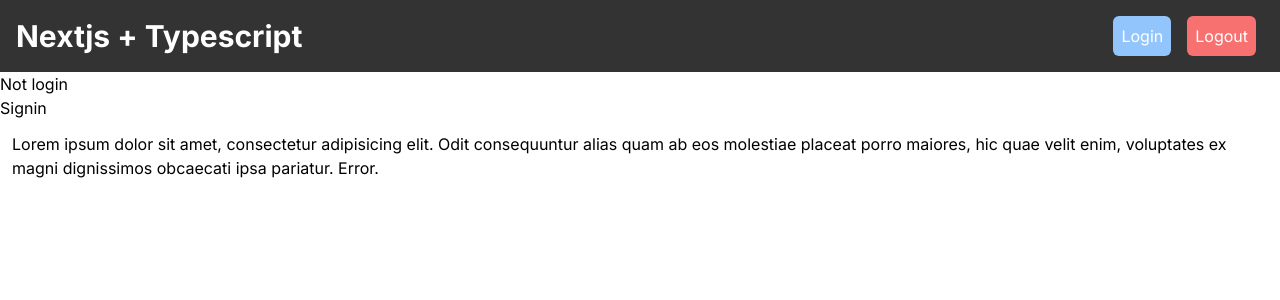
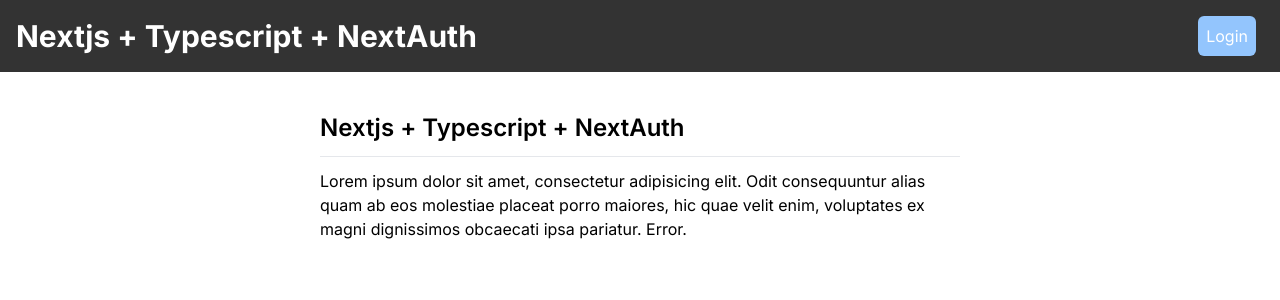
Before and after one commit to ibrandhub/nextjs-typescript, a Next.js app: page / in a window 1280 px wide. Shown: the top 300 px of the page. Built offline with nearby package versions, Linux system fonts and the light colour scheme; no server answers.

Commit message:
[FIX] signIn nextauth

```diff
--- a/src/app/api/auth/[...nextauth]/route.ts
+++ b/src/app/api/auth/[...nextauth]/route.ts
@@ -1,37 +1,47 @@
-import NextAuth, { AuthOptions, SessionOptions } from "next-auth";
-import CredentialsProvider from "next-auth/providers/credentials";
-import bcrypt from "bcryptjs";
-import { connectMongoDB } from "../../../../lib/mongodb";
-import { User } from "../../../../models/user";
+import NextAuth from 'next-auth';
+import CredentialsProvider from 'next-auth/providers/credentials';
+import bcrypt from 'bcryptjs';
+import { connectMongoDB } from '../../../../../lib/mongodb';
+import { User } from '../../../../../models/user';
 
 const hanlder = NextAuth({
   providers: [
     CredentialsProvider({
-      name: "credentials",
+      name: 'credentials',
       credentials: {
-        email: { label: "Email", type: "email", placeholder: "Enter Email" },
+        email: { label: 'Email', type: 'email', placeholder: 'Enter Email' },
         password: {
-          label: "Password",
-          type: "password",
-          placeholder: "Enter Password",
+          label: 'Password',
+          type: 'password',
+          placeholder: 'Enter Password',
         },
       },
       async authorize(credentials): Promise<any> {
         try {
           // Add your authentication logic here
-          if (
-            credentials &&
-            credentials.email === "x@x" &&
-            credentials.password === "a"
-          ) {
-            // Return user object if credentials are valid
-            return { id: 1, email: "test@example.com" };
-          } else {
-            // Return null if credentials are invalid
-            return null;
+
+          await connectMongoDB();
+
+          const user = await User.findOne({ email: credentials?.email });
+
+          if (!user) {
+            throw new Error('No user found');
           }
+
+          if (credentials?.password) {
+            const isValid = await bcrypt.compare(
+              credentials.password,
+              user.password
+            );
+
+            if (!isValid) {
+              throw new Error('Invalid password');
+            }
+          }
+
+          return { email: user.email };
         } catch (error) {
-          console.error("Authorization error:", error);
+          console.error('Authorization error:', error);
           return null;
         }
       },
--- a/src/app/api/checkUser/route.ts
+++ b/src/app/api/checkUser/route.ts
@@ -1,7 +1,6 @@
 import { NextResponse } from 'next/server';
 import { connectMongoDB } from '../../../../lib/mongodb';
 import { User } from '../../../../models/user';
-import bcrypt from 'bcryptjs';
 
 export async function POST(request: Request) {
   try {
--- a/src/app/login/page.tsx
+++ b/src/app/login/page.tsx
@@ -1,51 +1,42 @@
-"use client";
+'use client';
 
-import Link from "next/link";
-import React from "react";
-import { useRouter } from "next/navigation";
-import Navbar from "@/components/layout/Navbar";
-import { signIn } from "next-auth/react";
-import { useSession, signOut } from "next-auth/react";
+import Link from 'next/link';
+import React, { useEffect } from 'react';
+import { useRouter } from 'next/navigation';
+import Navbar from '@/components/layout/Navbar';
+import { signIn } from 'next-auth/react';
+import { useSession } from 'next-auth/react';
 
-function Login() {
+function LoginPage() {
   const [error, setError] = React.useState<string | null>(null);
   const router = useRouter();
 
-  // const { data: session } = useSession();
-  // console.log(session);
-  // if (session) {
-  //   console.log('return')
-  //   return (
-  //     <>
-  //       Signin is as {session?.user?.email}{" "}
-  //       <button onClick={() => signOut}> Sign out</button>
-  //     </>
-  //   );
-  // }
+  const { data: session } = useSession();
+
+  useEffect(() => {
+    if (session) {
+      router.replace('/welcome');
+    }
+  }, [session, router]);
 
   const handlerSubmit = async (e: React.FormEvent<HTMLFormElement>) => {
     e.preventDefault();
-    console.log("handlerSubmit", {
-      email: e.currentTarget.email.value,
-      password: e.currentTarget.password.value,
-      redirect: false,
-    });
+
     try {
-      const response: any = await signIn("credentials", {
+      const response: any = await signIn('credentials', {
         email: e.currentTarget.email.value,
         password: e.currentTarget.password.value,
         redirect: false,
       });
 
-      console.log("response login", response);
       if (response.error) {
         setError(response.error);
       } else {
-        response.url = "/";
-        router.push(response.url); // Redirect to the URL returned by NextAuth.js
+        response.url = '/welcome';
+        router.push(response.url);
       }
     } catch (error) {
-      setError("An error occurred while logging in");
+      setError('An error occurred while logging in');
     }
   };
 
@@ -86,8 +77,8 @@
           </form>
 
           <div className="text-center my-3">
-            Go to{" "}
-            <Link href={"/register"} className="text-blue-500">
+            Go to{' '}
+            <Link href={'/register'} className="text-blue-500">
               Register
             </Link>
           </div>
@@ -103,4 +94,4 @@
   );
 }
 
-export default Login;
+export default LoginPage;
--- a/src/app/page.tsx
+++ b/src/app/page.tsx
@@ -1,31 +1,24 @@
-"use client";
-import React from "react";
-import { useSession, signIn, signOut } from "next-auth/react";
-import Navbar from "@/components/layout/Navbar";
+'use client';
+
+import React from 'react';
+import Navbar from '@/components/layout/Navbar';
 
 export default function Home() {
-  const { data: session } = useSession();
-  console.log(session);
-  if (session) {
-    return (
-      <>
-        <Navbar />
-        Signin is as {session?.user?.email}{" "}
-        <button onClick={() => signOut()}> Sign out</button>
-      </>
-    );
-  }
-
   return (
     <>
       <Navbar />
-      <div>Not login</div>
-      <button onClick={() => signIn()}>Signin</button>
-      <div className="container mx-auto p-3">
-        Lorem ipsum dolor sit amet, consectetur adipisicing elit. Odit
-        consequuntur alias quam ab eos molestiae placeat porro maiores, hic quae
-        velit enim, voluptates ex magni dignissimos obcaecati ipsa pariatur.
-        Error.
+
+      <div className="max-w-screen-sm mx-auto py-10">
+        <h1 className="text-2xl font-semibold">
+          Nextjs + Typescript + NextAuth
+        </h1>
+        <hr className="my-3" />
+        <div>
+          Lorem ipsum dolor sit amet, consectetur adipisicing elit. Odit
+          consequuntur alias quam ab eos molestiae placeat porro maiores, hic
+          quae velit enim, voluptates ex magni dignissimos obcaecati ipsa
+          pariatur. Error.
+        </div>
       </div>
     </>
   );
--- a/src/app/register/page.tsx
+++ b/src/app/register/page.tsx
@@ -3,14 +3,20 @@
 import Navbar from '@/components/layout/Navbar';
 import Link from 'next/link';
 import React from 'react';
+import { useSession } from 'next-auth/react';
+import { redirect } from 'next/navigation';
 
 function Register() {
   const [error, setError] = React.useState<string | null>(null);
 
+  const { data: session } = useSession();
+
+  if (session) {
+    redirect('/welcome');
+  }
+
   const handleSubmit = async (e: React.FormEvent<HTMLFormElement>) => {
     e.preventDefault();
-
-    console.log('Registering user', e);
 
     const formData = new FormData(e.currentTarget);
 
@@ -20,8 +26,6 @@
       password: formData.get('password'),
       confirmPassword: formData.get('confirmPassword'),
     };
-
-    console.log(data);
 
     if (data.password !== data.confirmPassword) {
       setError('Passwords do not match !');
@@ -56,8 +60,6 @@
         },
         body: JSON.stringify(data),
       });
-
-      console.log('response', response);
 
       if (response.ok) {
         const form = e.target;
--- /dev/null
+++ b/src/app/welcome/page.tsx
@@ -0,0 +1,30 @@
+'use client';
+import React from 'react';
+import { useSession, signIn, signOut } from 'next-auth/react';
+import Navbar from '@/components/layout/Navbar';
+
+export default function Welcome() {
+  const { data: session } = useSession();
+
+  if (session) {
+    return (
+      <>
+        <Navbar session={session} />
+        <div className="max-w-screen-sm mx-auto py-10">
+          <h3 className="text-3xl font-bold"> Hello {session?.user?.email} </h3>
+        </div>
+      </>
+    );
+  } else {
+    return (
+      <>
+        <Navbar />
+        <div className="max-w-screen-sm mx-auto py-10">
+          <h1 className="text-3xl font-bold">Welcome Page</h1>
+          <hr className="my-3" />
+          <p>Please login to access the welcome page</p>
+        </div>
+      </>
+    );
+  }
+}
--- a/src/components/layout/Navbar.tsx
+++ b/src/components/layout/Navbar.tsx
@@ -4,20 +4,27 @@
 import React from 'react';
 import { signOut } from 'next-auth/react';
 
-function Navbar() {
+interface INav {
+  session?: any;
+}
+
+function Navbar({ session }: INav) {
   return (
     <>
       <nav className="bg-[#333] p-4 text-white flex justify-between items-center">
         <h1 className="font-bold text-3xl ">
-          <Link href="/">Nextjs + Typescript</Link>
+          <Link href="/">Nextjs + Typescript + NextAuth</Link>
         </h1>
         <ul className="flex">
+          {!session ? (
             <li className="bg-blue-300 p-2 mx-2 rounded-md">
               <Link href="/login">Login</Link>
             </li>
+          ) : (
             <li className="bg-red-400 p-2 mx-2 rounded-md">
               <a onClick={() => signOut()}>Logout</a>
             </li>
+          )}
         </ul>
       </nav>
     </>
```
Lines whose indentation alone changed are shown as unchanged.
